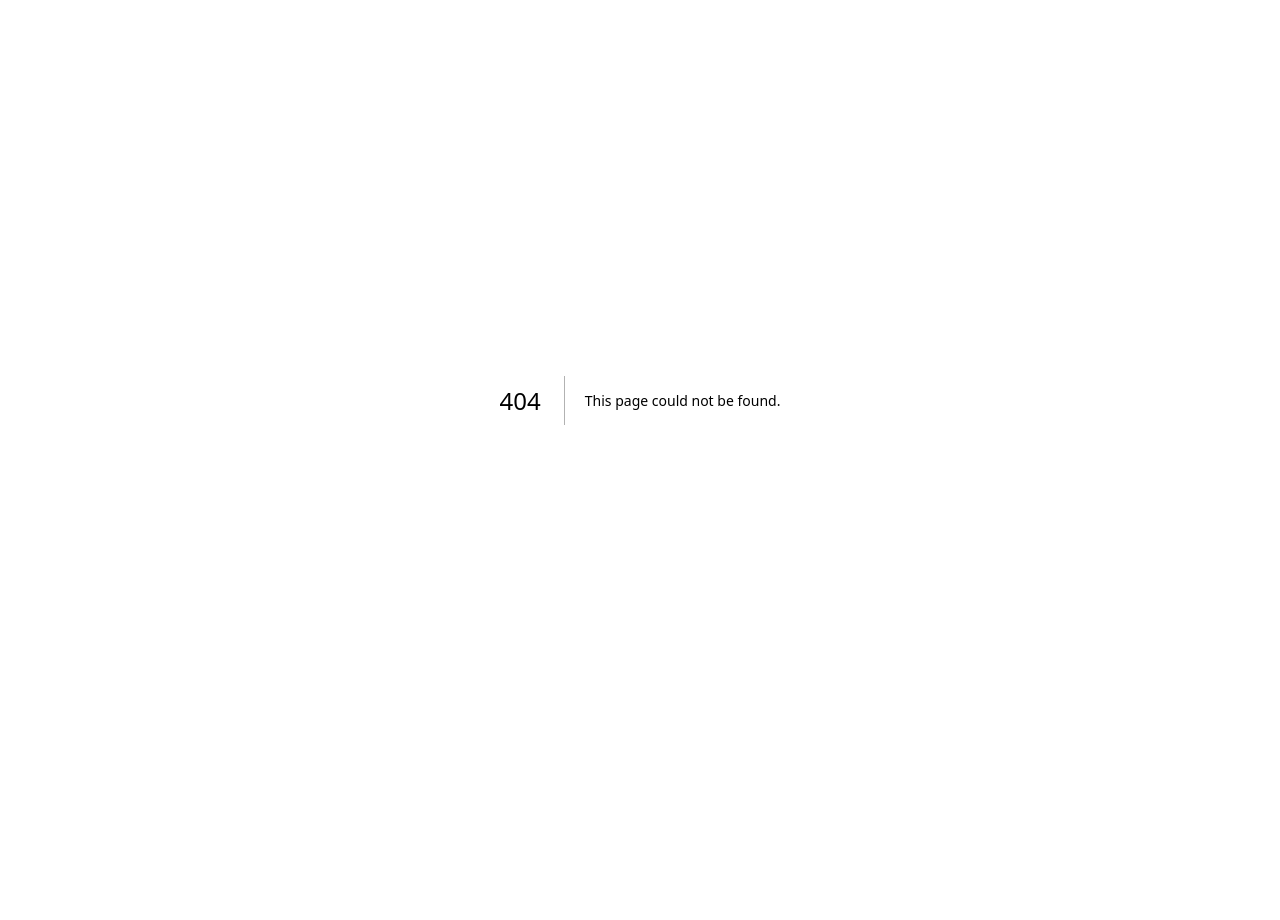
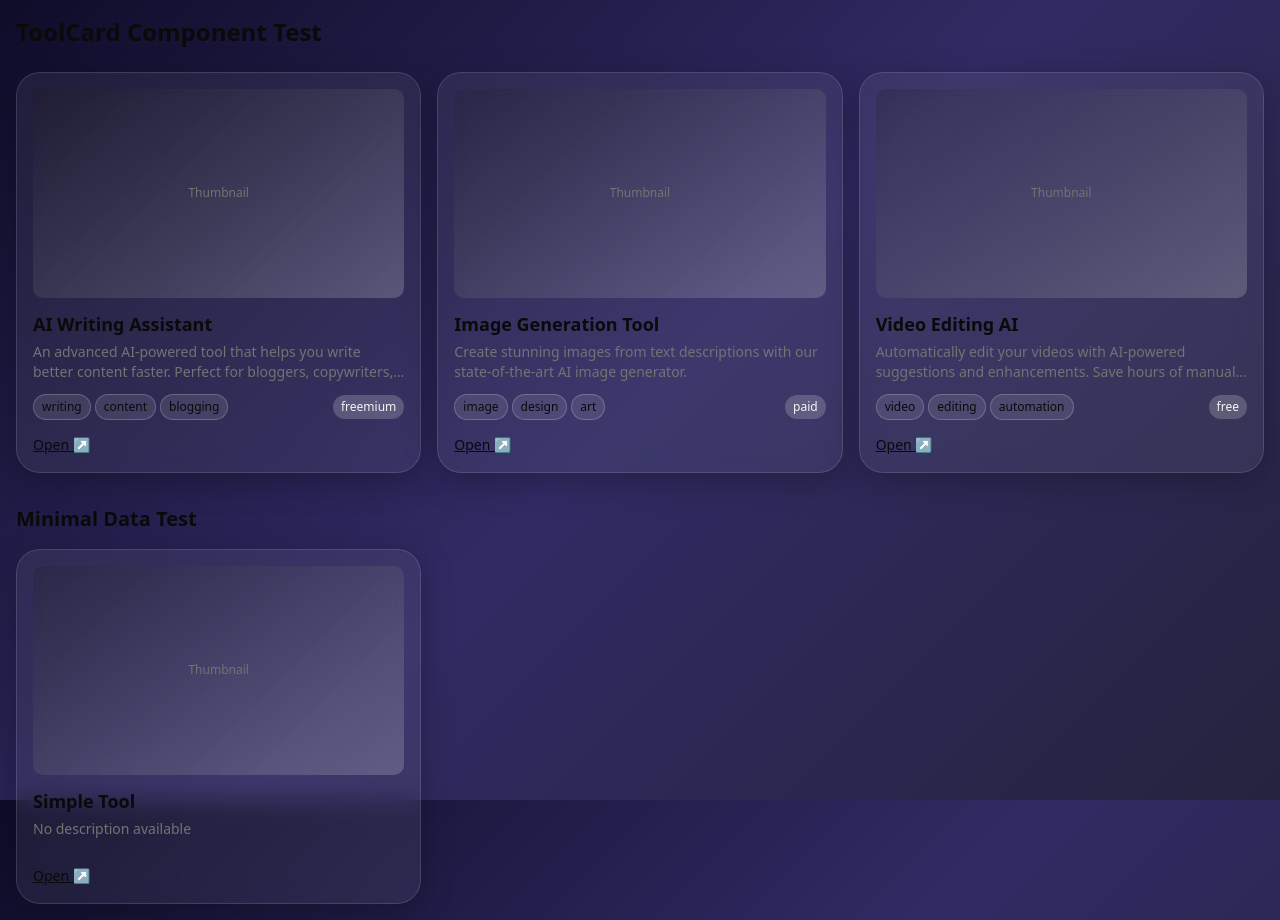
Before and after one commit to nbnlong2712/Web-app, a Next.js app: page /tool-card-test in a window 1280 px wide. Before the commit this address had no page. Before the commit the page ends 800 px from the top, so only its background shows below. Built offline with nearby package versions, Linux system fonts and the light colour scheme.

Commit message:
finish story 1.6

```diff
--- a/package.json
+++ b/package.json
@@ -30,6 +30,8 @@
   "devDependencies": {
     "@eslint/eslintrc": "^3",
     "@tailwindcss/postcss": "^4",
+    "@testing-library/jest-dom": "^6.8.0",
+    "@testing-library/react": "^16.3.0",
     "@types/node": "^20",
     "@types/react": "^19",
     "@types/react-dom": "^19",
--- /dev/null
+++ b/src/app/tool-card-test/page.tsx
@@ -0,0 +1,66 @@
+"use client"
+
+import ToolCard from "@/components/ToolCard"
+import { Tool } from "@/components/ToolCard"
+
+export default function ToolCardTestPage() {
+  // Sample tool data for testing
+  const sampleTools: Tool[] = [
+    {
+      id: "1",
+      name: "AI Writing Assistant",
+      slug: "ai-writing-assistant",
+      description: "An advanced AI-powered tool that helps you write better content faster. Perfect for bloggers, copywriters, and content creators.",
+      tags: ["writing", "content", "blogging", "seo"],
+      pricing: "freemium",
+      platform: "web",
+      language: ["en"],
+    },
+    {
+      id: "2",
+      name: "Image Generation Tool",
+      slug: "image-generation-tool",
+      description: "Create stunning images from text descriptions with our state-of-the-art AI image generator.",
+      tags: ["image", "design", "art"],
+      pricing: "paid",
+      platform: "web",
+      language: ["en", "vi"],
+    },
+    {
+      id: "3",
+      name: "Video Editing AI",
+      slug: "video-editing-ai",
+      description: "Automatically edit your videos with AI-powered suggestions and enhancements. Save hours of manual work with intelligent editing features.",
+      tags: ["video", "editing", "automation"],
+      pricing: "free",
+      platform: "desktop",
+      language: ["en"],
+      no_signup: true,
+    },
+  ]
+
+  return (
+    <div className="container mx-auto p-4">
+      <h1 className="text-2xl font-bold mb-6">ToolCard Component Test</h1>
+
+      {/* Test responsive grid layout */}
+      <div className="grid grid-cols-1 sm:grid-cols-2 lg:grid-cols-3 gap-4">
+        {sampleTools.map((tool) => (
+          <ToolCard key={tool.id} tool={tool} />
+        ))}
+      </div>
+
+      {/* Test with a tool that has minimal data */}
+      <h2 className="text-xl font-semibold mt-8 mb-4">Minimal Data Test</h2>
+      <div className="grid grid-cols-1 sm:grid-cols-2 lg:grid-cols-3 gap-4">
+        <ToolCard
+          tool={{
+            id: "4",
+            name: "Simple Tool",
+            slug: "simple-tool",
+          }}
+        />
+      </div>
+    </div>
+  )
+}
--- a/src/components/ToolCard.tsx
+++ b/src/components/ToolCard.tsx
@@ -1 +1,90 @@
-// ToolCard component will be defined here
+"use client"
+
+import { Card } from "@/components/ui/card"
+import Link from "next/link"
+
+export interface Tool {
+  id: string
+  name: string
+  slug: string
+  description?: string
+  tags?: string[]
+  pricing?: 'free' | 'freemium' | 'paid'
+  platform?: 'web' | 'api' | 'desktop'
+  language?: string[]
+  no_signup?: boolean
+  status?: string
+  last_updated?: string
+  created_at?: string
+}
+
+export default function ToolCard({ tool }: { tool: Tool }) {
+  return (
+    <Card
+      className="glass p-4 flex flex-col h-full"
+      role="article"
+      aria-labelledby={`tool-name-${tool.id}`}
+    >
+      {/* Thumbnail area (16:9) - placeholder for now */}
+      <div
+        className="aspect-video bg-gradient-to-br from-primary/20 to-secondary/20 rounded-lg mb-3 flex items-center justify-center"
+        aria-hidden="true"
+      >
+        <span className="text-xs text-muted-foreground">Thumbnail</span>
+      </div>
+
+      {/* Tool name with proper typography and line clamping */}
+      <h3
+        id={`tool-name-${tool.id}`}
+        className="text-lg font-semibold line-clamp-1 mb-1"
+      >
+        {tool.name}
+      </h3>
+
+      {/* Description with 2-line clamp */}
+      <p className="text-sm text-muted-foreground line-clamp-2 flex-grow">
+        {tool.description || "No description available"}
+      </p>
+
+      {/* Tags and pricing */}
+      <div className="mt-3 flex items-center justify-between">
+        {/* Tag chips with proper styling and truncation */}
+        <div
+          className="flex gap-1 overflow-x-auto"
+          aria-label="Tags"
+        >
+          {tool.tags?.slice(0, 3).map((tag) => (
+            <span
+              key={tag}
+              className="text-xs px-2 py-1 rounded-full bg-white/10 border border-white/20 whitespace-nowrap"
+              aria-label={`Tag: ${tag}`}
+            >
+              {tag}
+            </span>
+          ))}
+        </div>
+
+        {/* Pricing badge */}
+        {tool.pricing && (
+          <span
+            className="text-xs px-2 py-1 rounded-full bg-accent/20 text-accent whitespace-nowrap"
+            aria-label={`Pricing: ${tool.pricing}`}
+          >
+            {tool.pricing}
+          </span>
+        )}
+      </div>
+
+      {/* Open button/link */}
+      <div className="mt-3">
+        <Link
+          href={`/t/${tool.slug}`}
+          className="text-sm underline focus:outline-none focus:ring-2 focus:ring-ring focus:ring-offset-2 rounded"
+          aria-label={`Open ${tool.name} tool details`}
+        >
+          Open ↗
+        </Link>
+      </div>
+    </Card>
+  )
+}
--- a/vitest.config.ts
+++ b/vitest.config.ts
@@ -8,8 +8,7 @@ export default defineConfig({
     },
   },
   test: {
-    environment: 'jsdom',
-    setupFiles: ['./tests/setup.ts'],
+    environment: 'node',
     include: ['tests/unit/**/*.{test,spec}.{ts,tsx}'],
   },
 })
```
Also changed, not shown: tests/setup.ts (deleted, +0 -1 lines), 4 other files (tests, documents, lock files or other folders).
